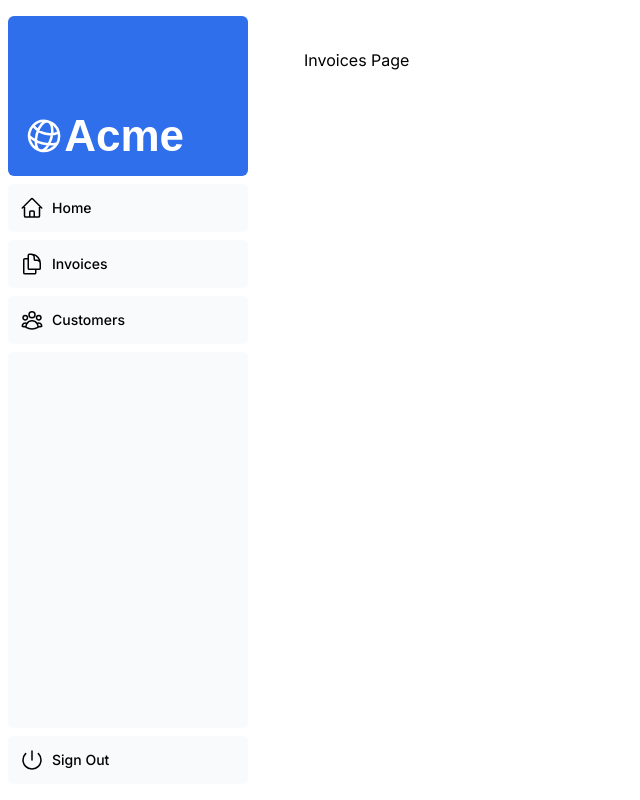
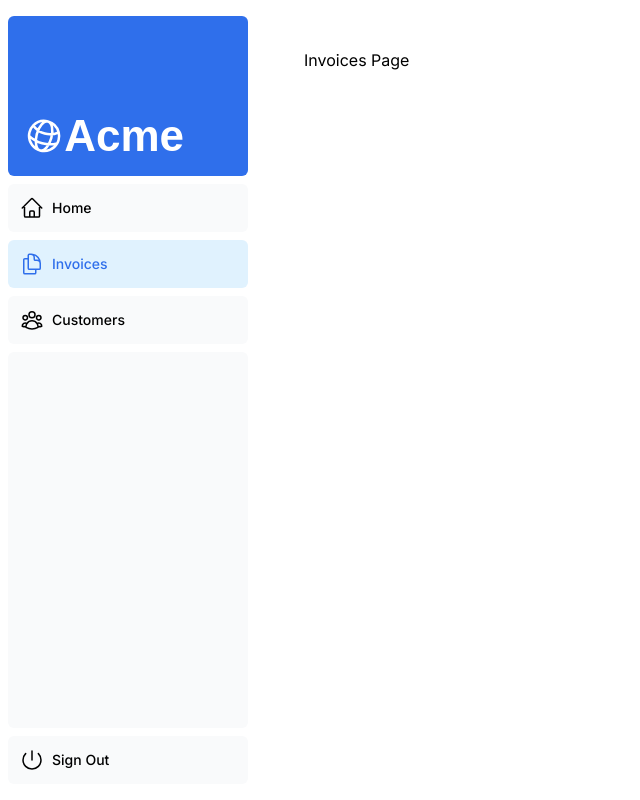
Before and after one commit to chaojin101/nextjs-dashboard, a Next.js app: page /dashboard/invoices in a window 1280 px wide. Shown: the whole page, without its empty margins (0-640 px from the left). Built offline with nearby package versions, Linux system fonts and the light colour scheme; a web font is replaced by a local one.

Commit message:
finished chapter 05

```diff
--- a/app/ui/dashboard/nav-links.tsx
+++ b/app/ui/dashboard/nav-links.tsx
@@ -1,35 +1,47 @@
+"use client";
+
 import {
+  DocumentDuplicateIcon,
+  HomeIcon,
   UserGroupIcon,
-  HomeIcon,
-  DocumentDuplicateIcon,
-} from '@heroicons/react/24/outline';
+} from "@heroicons/react/24/outline";
+import clsx from "clsx";
+import Link from "next/link";
+import { usePathname } from "next/navigation";
 
 // Map of links to display in the side navigation.
 // Depending on the size of the application, this would be stored in a database.
 const links = [
-  { name: 'Home', href: '/dashboard', icon: HomeIcon },
+  { name: "Home", href: "/dashboard", icon: HomeIcon },
   {
-    name: 'Invoices',
-    href: '/dashboard/invoices',
+    name: "Invoices",
+    href: "/dashboard/invoices",
     icon: DocumentDuplicateIcon,
   },
-  { name: 'Customers', href: '/dashboard/customers', icon: UserGroupIcon },
+  { name: "Customers", href: "/dashboard/customers", icon: UserGroupIcon },
 ];
 
 export default function NavLinks() {
+  const pathname = usePathname();
+
   return (
     <>
       {links.map((link) => {
         const LinkIcon = link.icon;
         return (
-          <a
+          <Link
             key={link.name}
             href={link.href}
-            className="flex h-[48px] grow items-center justify-center gap-2 rounded-md bg-gray-50 p-3 text-sm font-medium hover:bg-sky-100 hover:text-blue-600 md:flex-none md:justify-start md:p-2 md:px-3"
+            className={clsx(
+              "flex h-[48px] grow items-center justify-center gap-2 rounded-md bg-gray-50 p-3 text-sm font-medium hover:bg-sky-100 hover:text-blue-600 md:flex-none md:justify-start md:p-2 md:px-3",
+              {
+                "bg-sky-100 text-blue-600": pathname === link.href,
+              }
+            )}
           >
             <LinkIcon className="w-6" />
             <p className="hidden md:block">{link.name}</p>
-          </a>
+          </Link>
         );
       })}
     </>
```
